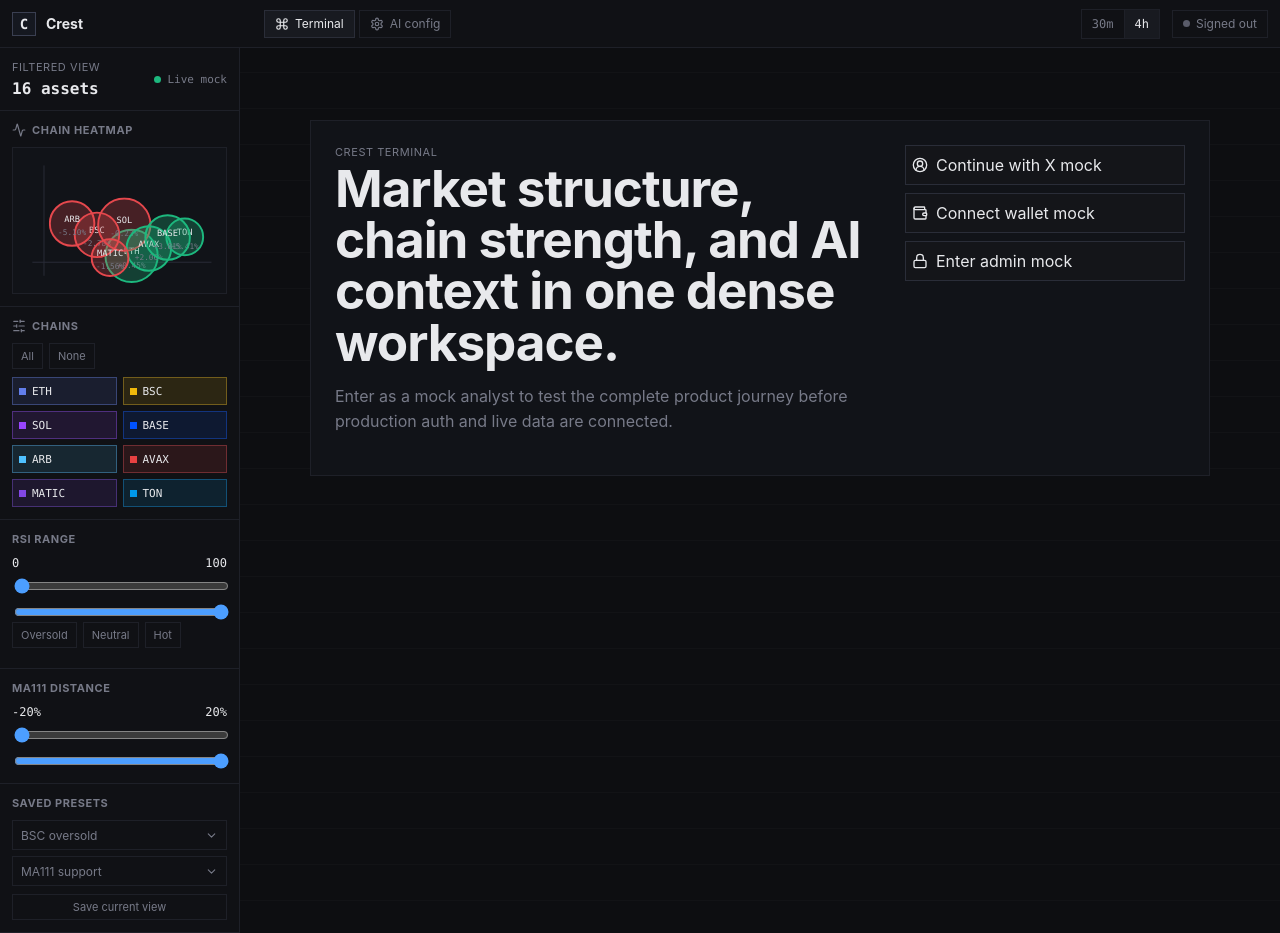
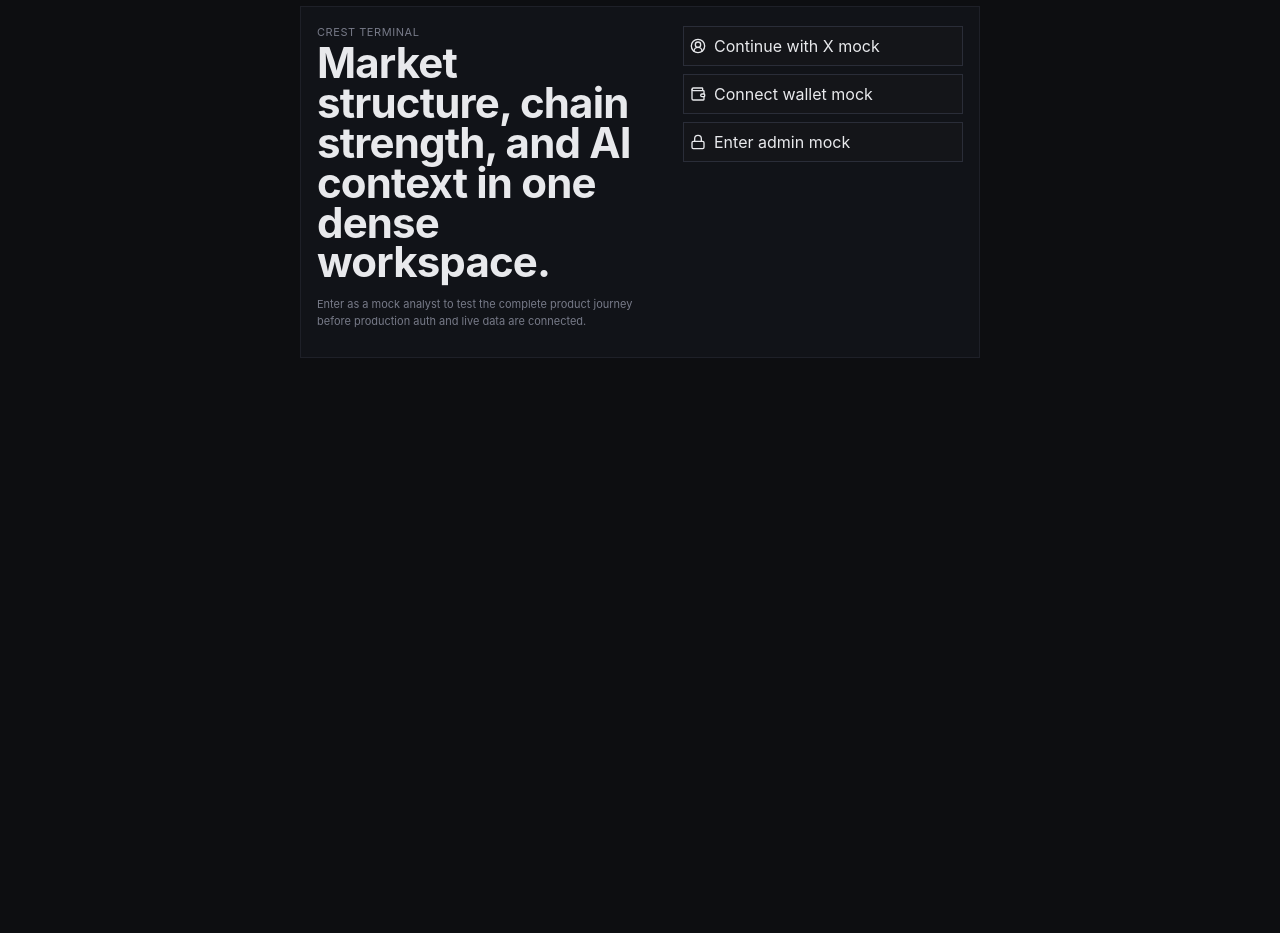
Before and after one commit to klapauciusalgo/Crest, a Next.js app: page / in a window 1280 px wide. After the commit the page ends 800 px from the top, so only its background shows below. Built offline with nearby package versions, Linux system fonts and the light colour scheme.

Commit message:
feat: simplify signed out entry page

```diff
--- a/app/globals.css
+++ b/app/globals.css
@@ -50,6 +50,14 @@
     linear-gradient(rgba(255, 255, 255, 0.018) 1px, transparent 1px),
     var(--bg);
   background-size: 100% 36px;
+}
+
+.entry-shell {
+  display: grid;
+  min-height: 100vh;
+  place-items: start center;
+  background: var(--bg);
+  padding: 6px;
 }
 
 .topbar {
@@ -435,6 +443,14 @@
   padding: 24px;
 }
 
+.auth-entry {
+  width: min(100%, 680px);
+  max-width: 680px;
+  margin: 0;
+  padding: 18px 16px 28px;
+  background: #111318;
+}
+
 .auth-screen h1 {
   max-width: 680px;
   margin: 0;
@@ -443,16 +459,33 @@
   letter-spacing: -0.02em;
 }
 
+.auth-entry h1 {
+  max-width: 430px;
+  font-size: clamp(34px, 5vw, 42px);
+  line-height: 0.95;
+}
+
 .auth-screen p:not(.micro-label) {
   max-width: 58ch;
   color: var(--muted);
   line-height: 1.6;
 }
 
+.auth-entry p:not(.micro-label) {
+  max-width: 360px;
+  margin: 14px 0 0;
+  font-size: 11px;
+  line-height: 1.5;
+}
+
 .auth-actions {
   display: grid;
   gap: 8px;
   align-content: start;
+}
+
+.auth-entry .auth-actions {
+  padding-top: 1px;
 }
 
 .auth-actions button {
--- a/components/crest-terminal.tsx
+++ b/components/crest-terminal.tsx
@@ -169,6 +169,10 @@
     }, 18);
   }
 
+  if (isSignedOut) {
+    return <AuthEntry onAuth={setAuthMode} />;
+  }
+
   return (
     <main className="terminal-shell">
       <Header
@@ -259,33 +263,7 @@
         </aside>
 
         <section className="workspace">
-          {isSignedOut && (
-            <div className="auth-screen">
-              <div>
-                <p className="micro-label">Crest Terminal</p>
-                <h1>Market structure, chain strength, and AI context in one dense workspace.</h1>
-                <p>
-                  Enter as a mock analyst to test the complete product journey before production auth and live data are connected.
-                </p>
-              </div>
-              <div className="auth-actions">
-                <button onClick={() => setAuthMode("user")}>
-                  <CircleUserRound size={16} />
-                  Continue with X mock
-                </button>
-                <button onClick={() => setAuthMode("user")}>
-                  <Wallet size={16} />
-                  Connect wallet mock
-                </button>
-                <button onClick={() => setAuthMode("admin")}>
-                  <Lock size={16} />
-                  Enter admin mock
-                </button>
-              </div>
-            </div>
-          )}
-
-          {!isSignedOut && view === "terminal" && (
+          {view === "terminal" && (
             <>
               <div className="workspace-toolbar">
                 <div>
@@ -311,11 +289,10 @@
             </>
           )}
 
-          {!isSignedOut && view === "admin" && <AdminPanel />}
+          {view === "admin" && <AdminPanel />}
         </section>
       </section>
 
-      {!isSignedOut && (
       <AiDrawer
         open={aiOpen}
         response={aiResponse}
@@ -324,7 +301,34 @@
         onToggle={() => setAiOpen((current) => !current)}
         onPreset={runAiPreset}
       />
-      )}
+    </main>
+  );
+}
+
+function AuthEntry({ onAuth }: { onAuth: (mode: AuthMode) => void }) {
+  return (
+    <main className="entry-shell">
+      <section className="auth-screen auth-entry" aria-label="Crest entry">
+        <div>
+          <p className="micro-label">Crest Terminal</p>
+          <h1>Market structure, chain strength, and AI context in one dense workspace.</h1>
+          <p>Enter as a mock analyst to test the complete product journey before production auth and live data are connected.</p>
+        </div>
+        <div className="auth-actions">
+          <button onClick={() => onAuth("user")}>
+            <CircleUserRound size={16} />
+            Continue with X mock
+          </button>
+          <button onClick={() => onAuth("user")}>
+            <Wallet size={16} />
+            Connect wallet mock
+          </button>
+          <button onClick={() => onAuth("admin")}>
+            <Lock size={16} />
+            Enter admin mock
+          </button>
+        </div>
+      </section>
     </main>
   );
 }
```
Also changed, not shown: 1 other file (tests, documents, lock files or other folders). Lines whose indentation alone changed are shown as unchanged.
